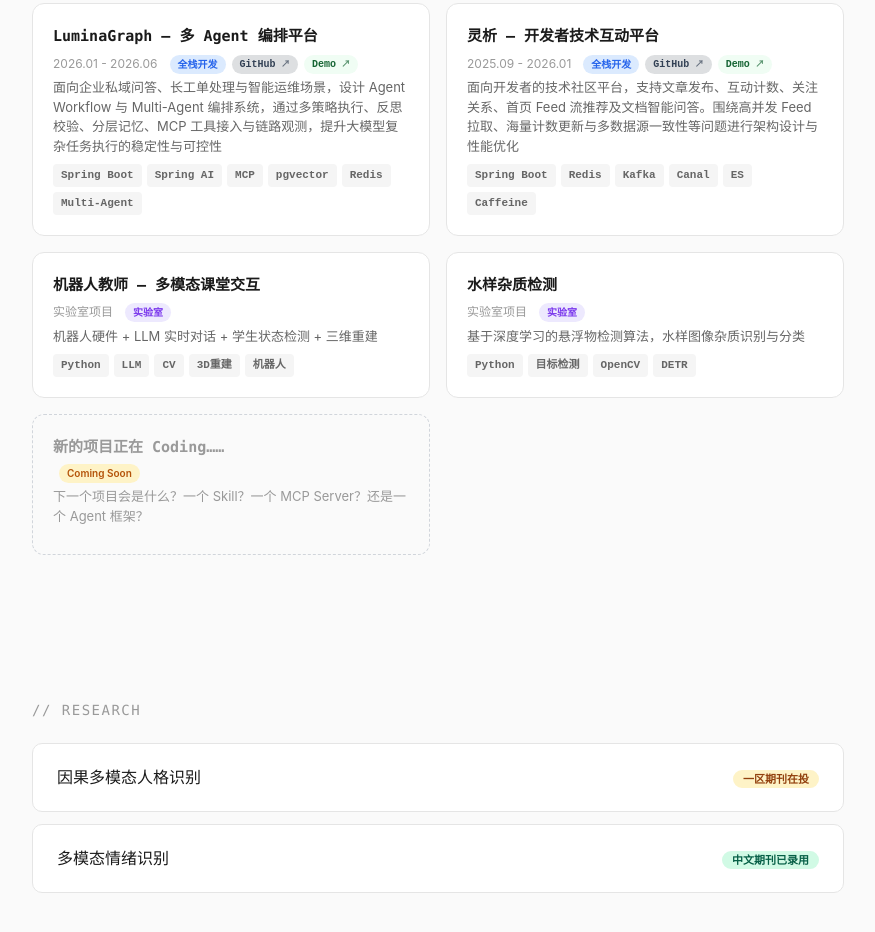
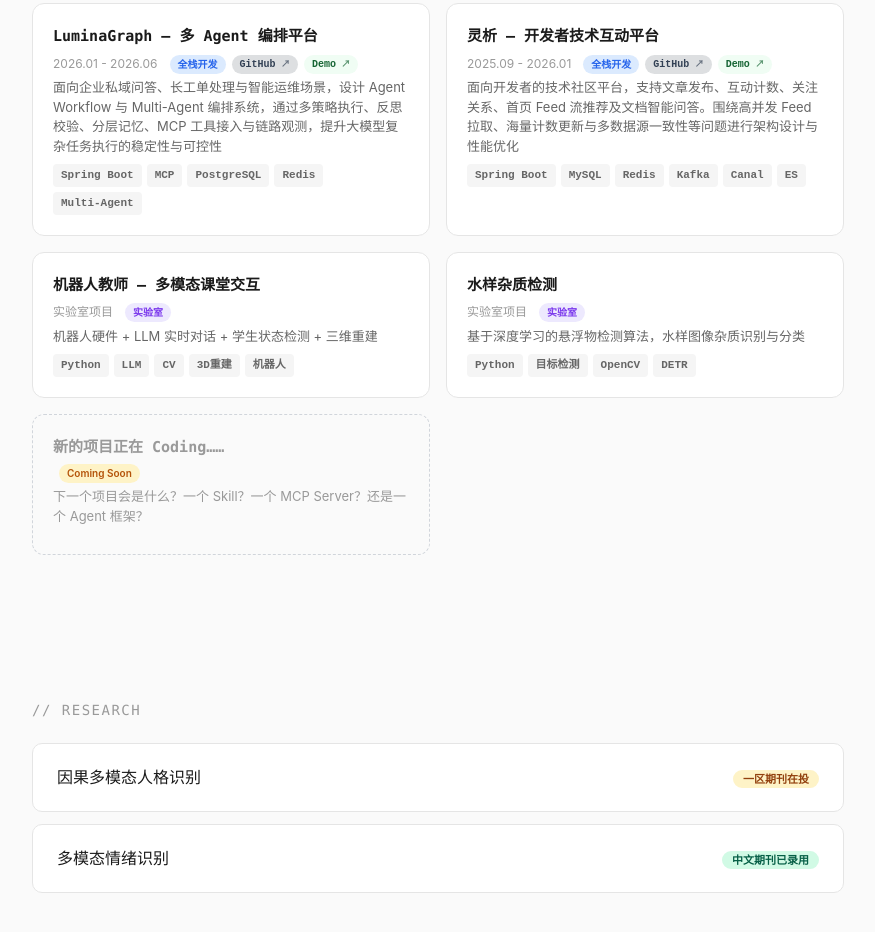
Before and after one commit to Swing-G/swing-g.github.io, a website: page index.html in a window 1280 px wide. Shown: the part 3485-4417 px from the top of the page, without its empty margins (202-1077 px from the left). Drawn offline with nearby package versions, Linux system fonts and the light colour scheme; no server answers.

Commit message:
chore: update project tags - LuminaGraph (Spring AI→PostgreSQL), LingXi (Caffeine→MySQL)

```diff
--- a/index.html
+++ b/index.html
@@ -324,7 +324,7 @@
                         </div>
                         <p>面向企业私域问答、长工单处理与智能运维场景，设计 Agent Workflow 与 Multi-Agent 编排系统，通过多策略执行、反思校验、分层记忆、MCP 工具接入与链路观测，提升大模型复杂任务执行的稳定性与可控性</p>
                         <div class="bento-tags">
-                            <span>Spring Boot</span><span>Spring AI</span><span>MCP</span><span>pgvector</span><span>Redis</span><span>Multi-Agent</span>
+                            <span>Spring Boot</span><span>MCP</span><span>PostgreSQL</span><span>Redis</span><span>Multi-Agent</span>
                         </div>
                     </div>
                     <div class="project-card">
@@ -337,7 +337,7 @@
                         </div>
                         <p>面向开发者的技术社区平台，支持文章发布、互动计数、关注关系、首页 Feed 流推荐及文档智能问答。围绕高并发 Feed 拉取、海量计数更新与多数据源一致性等问题进行架构设计与性能优化</p>
                         <div class="bento-tags">
-                            <span>Spring Boot</span><span>Redis</span><span>Kafka</span><span>Canal</span><span>ES</span><span>Caffeine</span>
+                            <span>Spring Boot</span><span>MySQL</span><span>Redis</span><span>Kafka</span><span>Canal</span><span>ES</span>
                         </div>
                     </div>
                     <div class="project-card">
```
